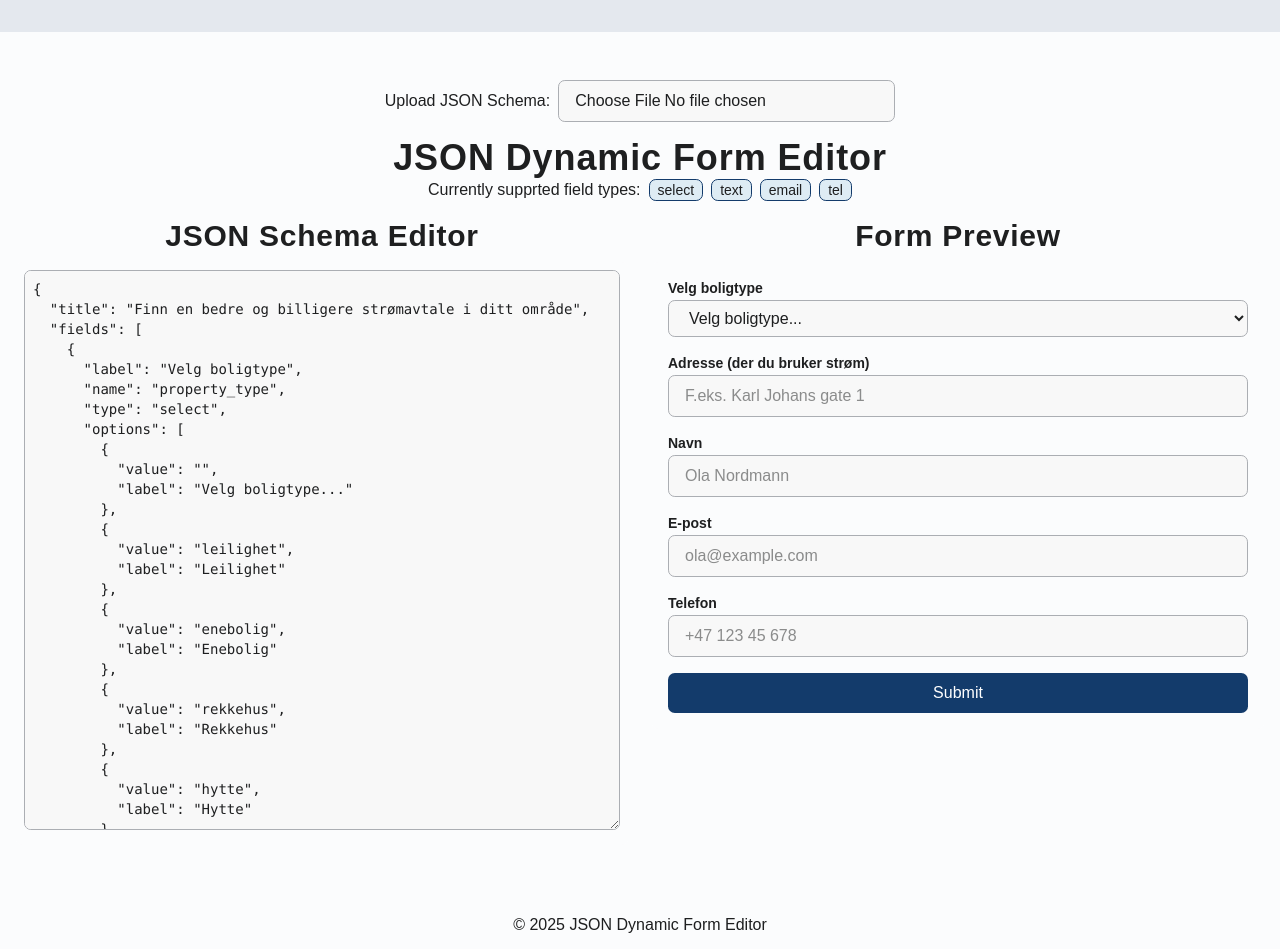
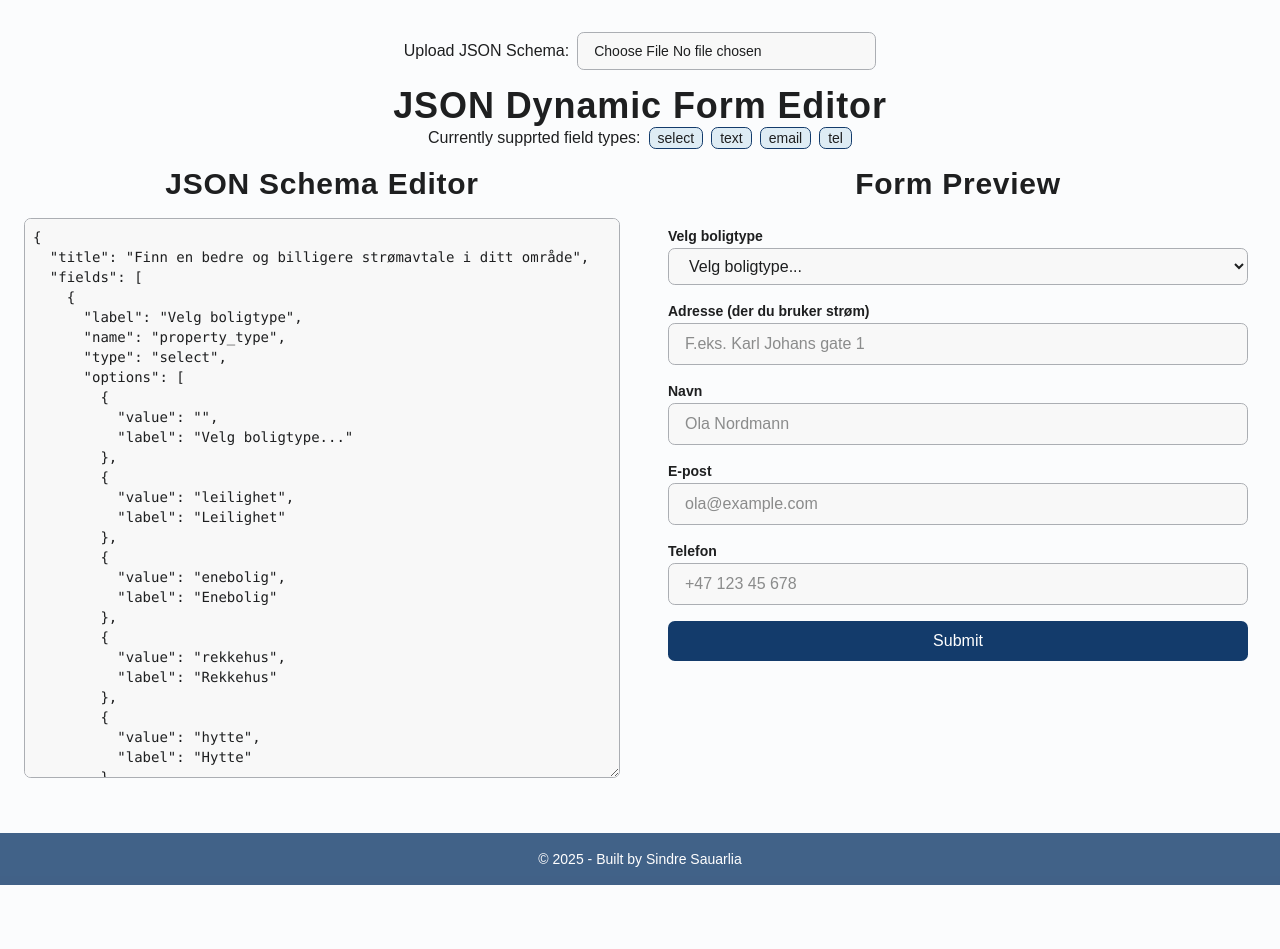
Before and after one commit to SindreSau/json-dynamic-form, a React (Vite) app: page / in a window 1280 px wide. After the commit the page ends 885 px from the top, so only its background shows below. Built offline with nearby package versions, Linux system fonts and the light colour scheme; a web font is replaced by a local one.

Commit message:
fix: some minor fixes and styling

```diff
--- a/src/App.tsx
+++ b/src/App.tsx
@@ -35,7 +35,7 @@ const App = () => {
           name="json-uploader"
           id="json-uploader"
           accept=".json"
-          className="bg-background-input border rounded px-4 py-2"
+          className="bg-background-input border rounded px-4 py-2 text-sm "
           onChange={handleFileUpload}
         />
       </div>
--- a/src/layouts/main-layout.tsx
+++ b/src/layouts/main-layout.tsx
@@ -5,15 +5,15 @@ type MainLayoutProps = {
 const MainLayout = ({ children }: MainLayoutProps) => {
   return (
     <div className="flex flex-col min-h-screen">
-      <header className="h-8 bg-primary/10"></header>
+      {/* <header className="h-8 bg-primary/10"></header> */}
 
-      <main className="flex-grow container mx-auto my-8 md:my-12 px-4">
+      <main className="flex-grow container mx-auto my-6 md:my-8 px-4">
         {children}
       </main>
 
-      <footer className="h-12 bg-primary/60">
-        <div className="container mx-auto flex items-center justify-center h-full">
-          © {new Date().getFullYear()} JSON Dynamic Form Editor
+      <footer className="bg-primary/80">
+        <div className="py-4 container mx-auto flex items-center justify-center h-full text-sm text-primary-foreground">
+          © {new Date().getFullYear()} - Built by Sindre Sauarlia
         </div>
       </footer>
     </div>
--- a/src/styles/global.css
+++ b/src/styles/global.css
@@ -2,9 +2,12 @@
 @import './theme.css';
 
 @layer base {
-  html,
+  html {
+    @apply bg-background text-foreground  font-nunito antialiased;
+  }
+
   * {
-    @apply bg-background text-foreground border-border font-nunito antialiased;
+    @apply border-border;
   }
 
   /* Custom focus styles */
```
Also changed, not shown: 1 other file (tests, documents, lock files or other folders).
